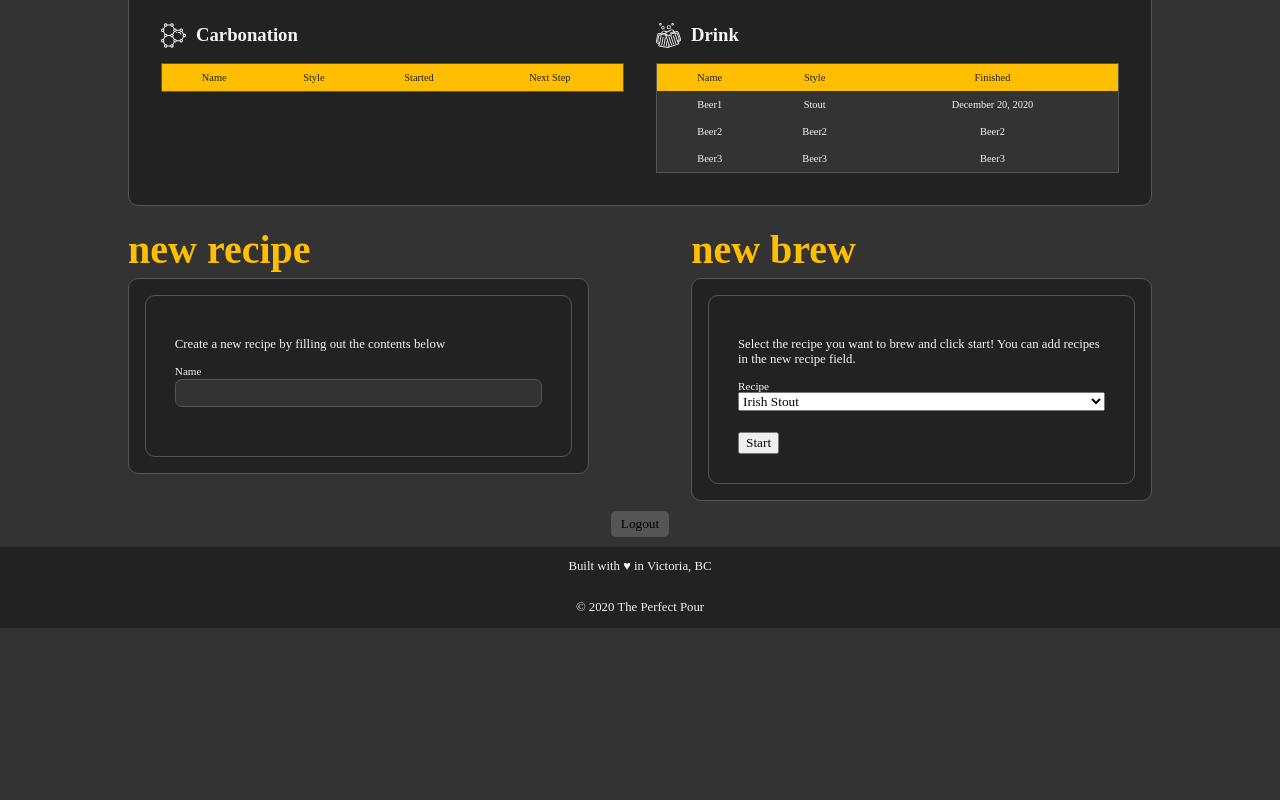
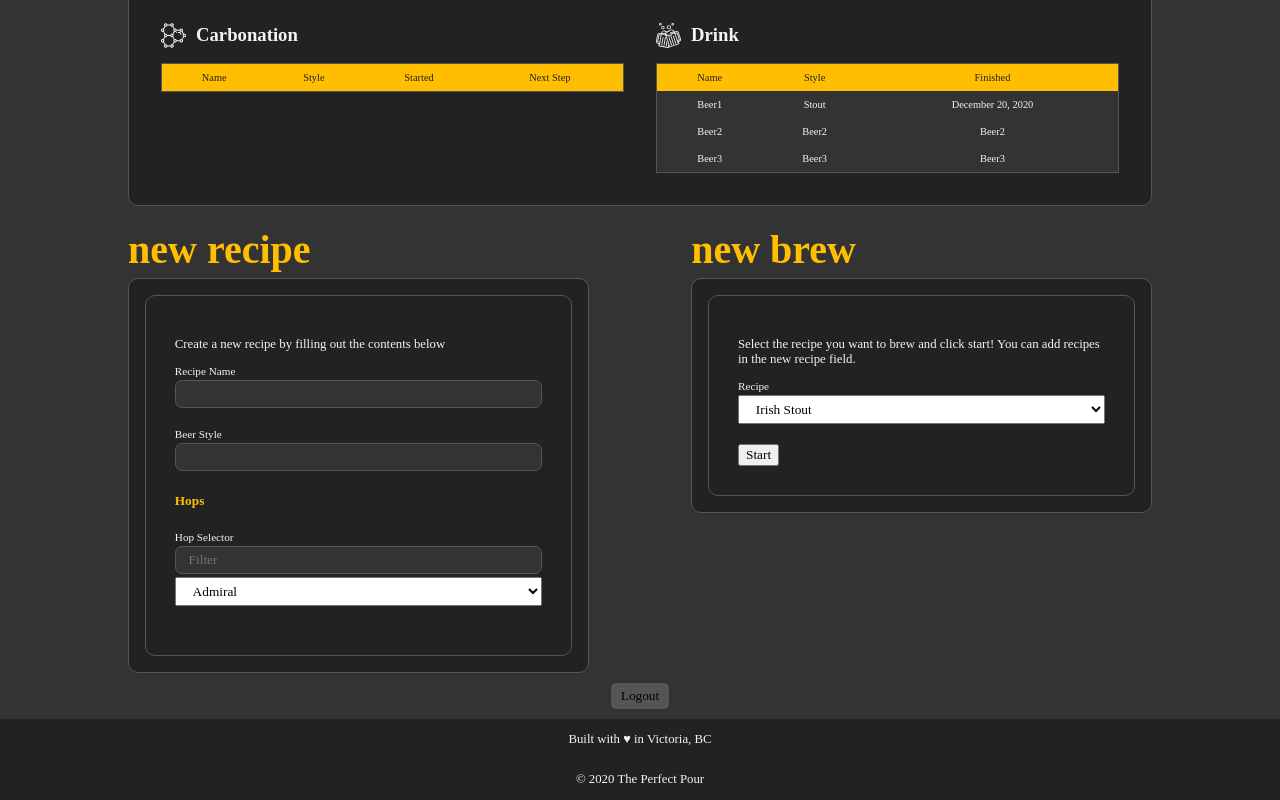
Before and after one commit to JackPlayer/ThePerfectPour, a React (Create React App) app in the folder frontend/perfect-pour/: page /home in a window 1280 px wide. Shown: the part 460-1260 px from the top of the page. Before the commit the page ends 1088 px from the top, so only its background shows below. Built offline with nearby package versions, Linux system fonts and the light colour scheme.

Commit message:
Began work on new recipe form

```diff
--- a/frontend/perfect-pour/src/components/NewRecipeForm.js
+++ b/frontend/perfect-pour/src/components/NewRecipeForm.js
@@ -1,12 +1,39 @@
-import React from 'react'
+import React, {useState} from 'react'
+import { hopTypes } from '../data/beerData'
 
 const NewRecipeForm = () => {
+  const [hopFilter, setHopFilter] = useState('')
+
+  const renderHopOptions = () => {
+    if (hopTypes.length > 0) {
+      return hopTypes.filter((hop) => hop.includes(hopFilter)).map((hop) => {
+        const hopKey = hop.replace(/\s+/g, '-').toLowerCase();
+        return (
+          <option value={hop} key={hopKey}>{hop}</option>
+        )
+      })
+    }
+  }
   return (
     <form id="recipe-form">
       <p>Create a new recipe by filling out the contents below</p>
       <div className="form-field">
-        <label>Name</label>
+        <label>Recipe Name</label>
         <input type="text" />
+      </div>
+
+      <div className="form-field">
+        <label>Beer Style</label>
+        <input type="text" />
+      </div>
+
+      <h5>Hops</h5>
+      <div className="form-field">
+        <label>Hop Selector</label>
+        <input placeholder="Filter" type="text" onChange={(e) => setHopFilter(e.target.value)}></input>
+        <select>
+          {renderHopOptions()}
+        </select>
       </div>
     </form>
   )
--- a/frontend/perfect-pour/src/data/beerData.js
+++ b/frontend/perfect-pour/src/data/beerData.js
@@ -106,4 +106,4 @@ const hopTypes = [
   "Zythos",
 ]
 
-export { beerStyles, }
+export { beerStyles, hopTypes}
--- a/frontend/perfect-pour/src/styles/main.scss
+++ b/frontend/perfect-pour/src/styles/main.scss
@@ -16,7 +16,9 @@ h1, h2, h3, h4 {
 p, h2, label {
   color: $col-light;
 }
-
+h5 {
+  color: $col-primary;
+}
 p {
   font-size: 0.8rem;
 }
@@ -56,12 +58,16 @@ form {
   input {
     border: none;
     background-color: $col-background;
-    margin-top: 2px;
+    margin-top: 3px;
     padding: 0.3rem 0.8rem;
     border: 1px solid $col-outline;
     border-radius: 7px;
     color: $col-light;
     outline: none;
+  }
+  select {
+    padding: 0.3rem 0.8rem;
+    margin-top: 3px;
   }
 }
 
```
